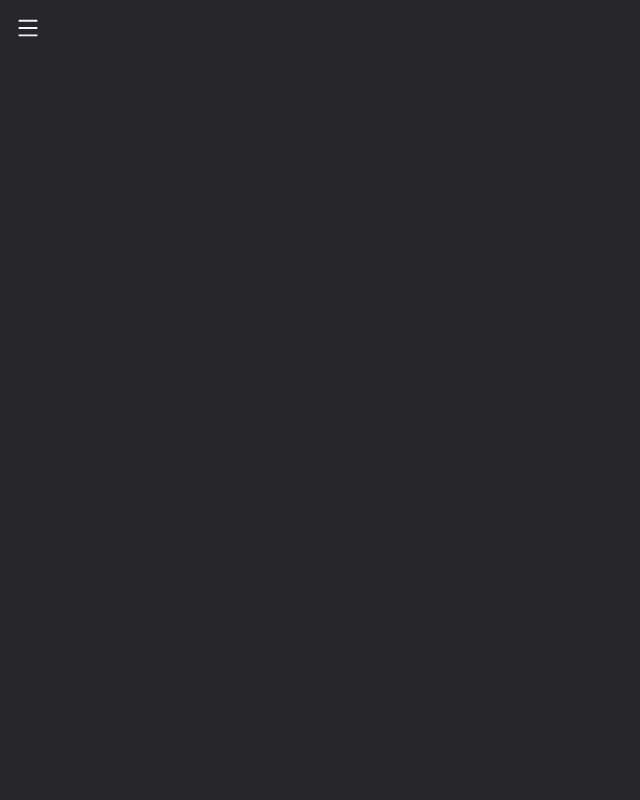
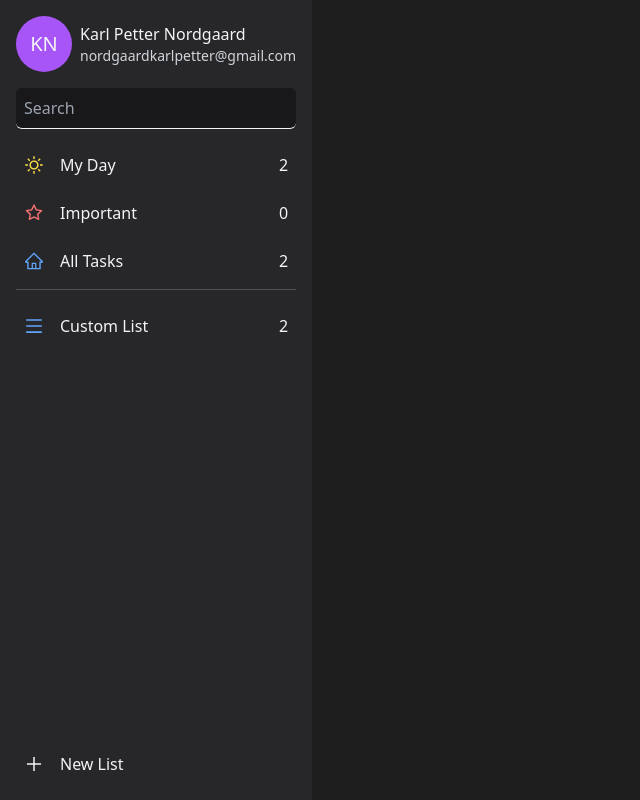
Before and after one commit to karlpnord/todo-app, a React (Vite) app: page / in a window 1280 px wide. Shown: the whole page, without its empty margins (0-640 px from the left). Built offline with nearby package versions, Linux system fonts and the light colour scheme.

Commit message:
Desktop Nav Sidebar components

```diff
--- a/src/App.tsx
+++ b/src/App.tsx
@@ -1,9 +1,13 @@
 import MobileSideNav from './components/MobileSideNav';
+import DesktopSideNav from './components/DesktopSideNav';
 import { useState } from 'react';
 import { AnimatePresence } from 'motion/react';
 import MenuButton from './util/MenuButton';
+import { useDeviceSize } from './hooks/useDeviceSize';
 
 const App = () => {
+  const { width } = useDeviceSize();
+
   const [openNav, setOpenNav] = useState<boolean>(false);
 
   const toggleNav = () => {
@@ -11,13 +15,17 @@ const App = () => {
   };
 
   return (
-    <div className='bg-zinc-800 h-screen'>
-      <div className='p-4'>
-        <MenuButton toggleNav={toggleNav} />
-      </div>
+    <div className='bg-[#1e1e1e] h-screen'>
+      {width < 768 && (
+        <div className='p-4'>
+          <MenuButton toggleNav={toggleNav} />
+        </div>
+      )}
       <AnimatePresence>
         {openNav && <MobileSideNav toggleNav={toggleNav} />}
       </AnimatePresence>
+
+      {width >= 768 && <DesktopSideNav /> }
     </div>
   );
 };
--- /dev/null
+++ b/src/components/DesktopSideNav.tsx
@@ -0,0 +1,33 @@
+import NavUserInfo from './NavUserInfo';
+import NavItem from './NavItem';
+import Input from './form/Input';
+import { AiOutlineSun, AiOutlineStar, AiOutlineHome, AiOutlineMenu, AiOutlinePlus } from 'react-icons/ai';
+
+const DesktopSideNav = () => {
+  return (
+    <div
+      className='flex flex-col gap-4 w-fit h-screen p-4 bg-zinc-800 text-gray-100'
+    >
+      <NavUserInfo />
+      <div>
+        <Input />
+      </div>
+      <nav>
+        <ul className='flex flex-col gap-2 pb-2 border-b border-zinc-600'>
+          <NavItem icon={<AiOutlineSun size={20} className='text-yellow-300' />} title='My Day' amount={2} />
+          <NavItem icon={<AiOutlineStar size={20} className='text-red-400' />} title='Important' amount={0} />
+          <NavItem icon={<AiOutlineHome size={20} className='text-blue-400' />} title='All Tasks' amount={2} />
+        </ul>
+      </nav>
+      <nav>
+        <NavItem icon={<AiOutlineMenu size={20} className='text-blue-400' />} title='Custom List' amount={2} />
+      </nav>
+      <div className='mt-auto flex items-center gap-4 w-full p-2 rounded-md cursor-pointer hover:bg-zinc-700/50 transition'>
+        <AiOutlinePlus size={20} />
+        <span>New List</span>
+      </div>
+    </div>
+  );
+};
+
+export default DesktopSideNav;
--- /dev/null
+++ b/src/hooks/useDeviceSize.tsx
@@ -0,0 +1,28 @@
+import { useState, useEffect } from 'react';
+
+interface DeviceSize {
+  width: number;
+  height: number;
+}
+
+export const useDeviceSize = (): DeviceSize => {
+  const [size, setSize] = useState<DeviceSize>({
+    width: window.innerWidth,
+    height: window.innerHeight,
+  });
+
+  useEffect(() => {
+    const handleResize = () => {
+      setSize({
+        width: window.innerWidth,
+        height: window.innerHeight,
+      });
+    };
+
+    window.addEventListener('resize', handleResize);
+
+    return () => window.removeEventListener('resize', handleResize);
+  }, []);
+
+  return size;
+};
```
